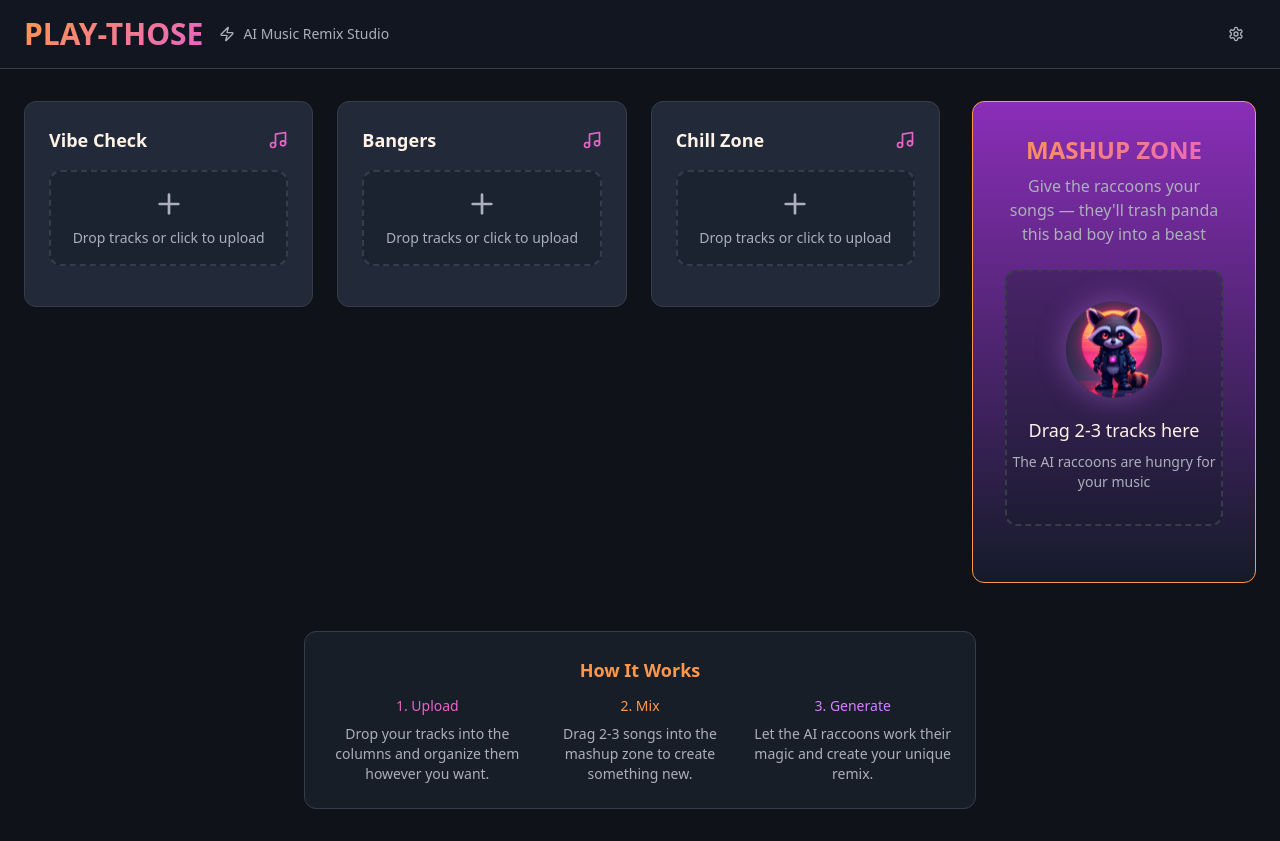
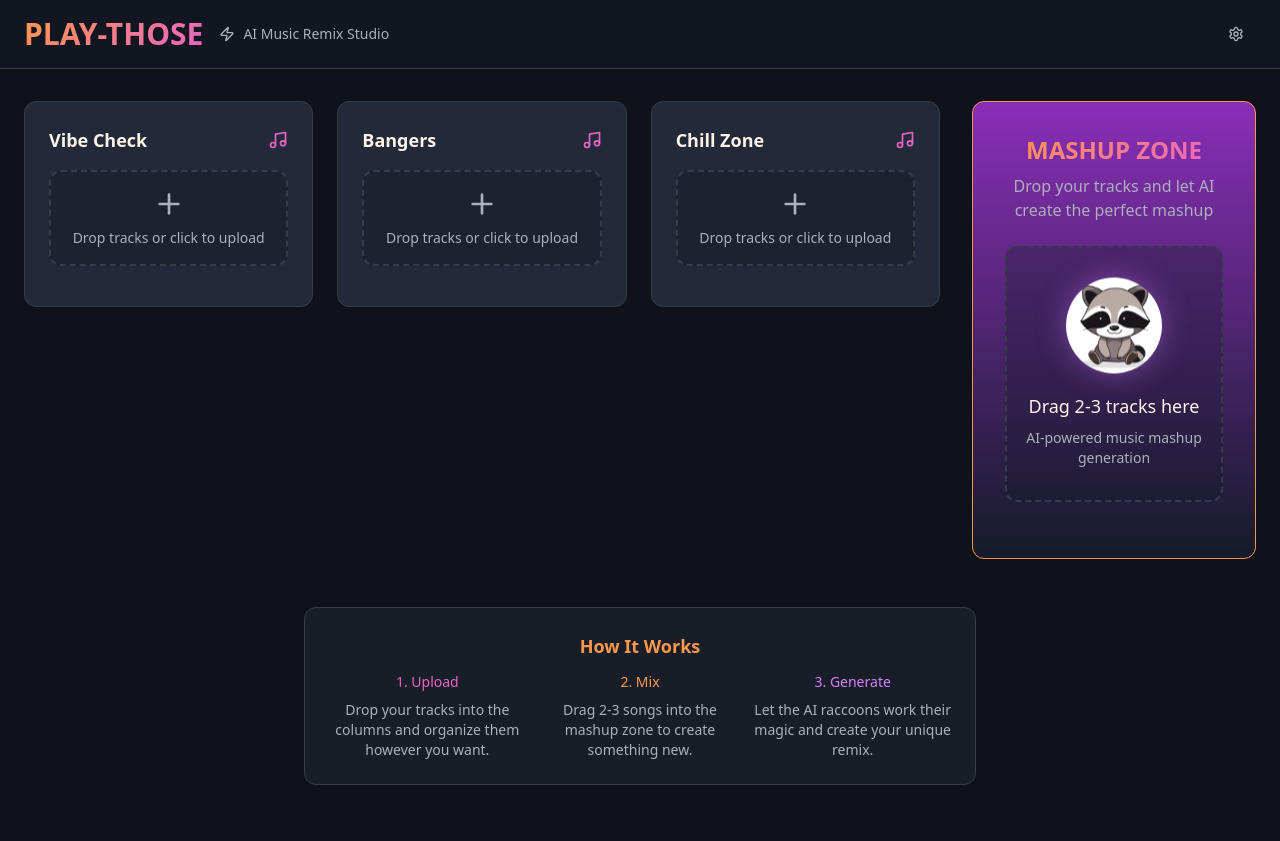
Before and after one commit to tylerbessire/remix-renaissance-forge, a React (Vite) app: page / in a window 1280 px wide. After the commit the page ends 817 px from the top, so only its background shows below. Built offline with nearby package versions, Linux system fonts and the light colour scheme.

Commit message:
Refactor raccoon jargon and mascot
Remove raccoon-themed jargon from the application.
Introduce a simple, cute raccoon mascot vector, inspired by Apple's design aesthetic.

```diff
--- a/src/components/MashupZone.tsx
+++ b/src/components/MashupZone.tsx
@@ -75,7 +75,7 @@ export const MashupZone = ({
             MASHUP ZONE
           </h2>
           <p className="text-muted-foreground max-w-md mx-auto">
-            Give the raccoons your songs — they'll trash panda this bad boy into a beast
+            Drop your tracks and let AI create the perfect mashup
           </p>
         </div>
 
@@ -102,7 +102,7 @@ export const MashupZone = ({
                   Drag 2-3 tracks here
                 </p>
                 <p className="text-sm text-muted-foreground">
-                  The AI raccoons are hungry for your music
+                  AI-powered music mashup generation
                 </p>
               </div>
             </div>
@@ -183,7 +183,7 @@ export const MashupZone = ({
               className="font-bold animate-sunset-pulse"
             >
               <Zap className="h-5 w-5 mr-2" />
-              {isProcessing ? "RACCOONS AT WORK..." : "UNLEASH THE RACCOONS"}
+              {isProcessing ? "CREATING MASHUP..." : "CREATE MASHUP"}
             </Button>
           )}
 
```
Also changed, not shown: src/assets/raccoon-hero.jpg.
